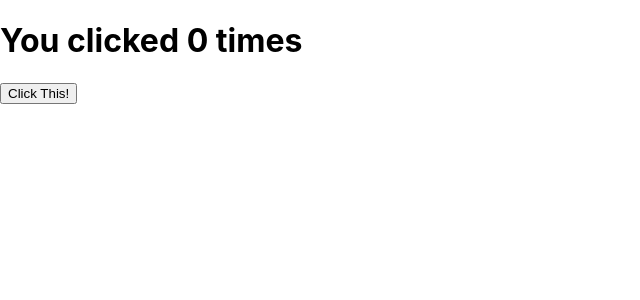
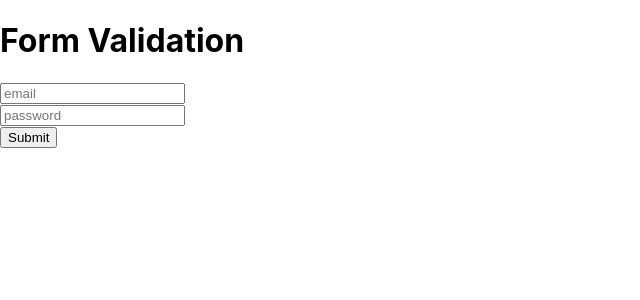
Before and after one commit to nikhitha2000/CUVETTE, a React (Create React App) app in the folder REACT/mayx/: page / in a window 1280 px wide. Shown: the top 300 px of the page, without its empty margins (0-640 px from the left). Built offline with nearby package versions, Linux system fonts and the light colour scheme.

Commit message:
commiting react

```diff
--- a/REACT/mayx/package.json
+++ b/REACT/mayx/package.json
@@ -8,6 +8,7 @@
     "@testing-library/user-event": "^13.5.0",
     "react": "^18.3.1",
     "react-dom": "^18.3.1",
+    "react-hook-form": "^7.53.0",
     "react-router-dom": "^6.25.1",
     "react-scripts": "5.0.1",
     "web-vitals": "^2.1.4"
--- a/REACT/mayx/src/App.js
+++ b/REACT/mayx/src/App.js
@@ -11,6 +11,10 @@ import Lists from './components/W3/Lists'
 import Props from './components/W3/Props'
 import State from './components/W3/State'
 import Yt from './components/W3/Yt'
+import Themme from './components/W3/Themme'
+import ContextProvider from './components/W3/ContextProvider'
+import HigherOrderComponent from './components/W3/HigherOrderComponent'
+import Useform from './components/W3/Useform'
 function App() {
   return (
     <>
@@ -37,9 +41,13 @@ function App() {
       price = "500"
       /> */}
       {/* <State/> */}
-      <Yt/>
+      {/* <Yt/> */}
       {/* <Router/> */}
       {/* <Navbar/> */}
+      {/* <Themme/> */}
+      {/* <HigherOrderComponent/> */}
+      <Useform/>
+      {/* <ContextProvider/> */}
     </>
   )
 }
--- /dev/null
+++ b/REACT/mayx/src/components/W3/Coun.js
@@ -0,0 +1,16 @@
+import React, { useState } from 'react'
+
+const Coun = (OriginalComponent) => {
+    const EnhancedComponent = ()=>{
+        const[count,setcount] = useState(0);
+        const incrementCount = ()=>{
+            setcount(count+1);
+        }
+        return(
+            <OriginalComponent incrementCount = {incrementCount} count={count}/>
+        )
+    }
+  return EnhancedComponent;
+}
+
+export default Coun
--- /dev/null
+++ b/REACT/mayx/src/components/W3/HigherOrderComponent.js
@@ -0,0 +1,11 @@
+import React from 'react'
+import Coun from './Coun'
+function HigherOrderComponent(props) {
+  return (
+    <div>
+        <button onClick={props.incrementCount}>Clicked{props.count}</button>
+    </div>
+  )
+}
+
+export default Coun(HigherOrderComponent);
--- /dev/null
+++ b/REACT/mayx/src/components/W3/Themme.js
@@ -0,0 +1,24 @@
+import React, { useState } from 'react'
+
+function Theme() {
+    const[color,setcolor]= useState("white");
+    const[mode,setmode]= useState("Dark");
+    function clickhandle(){
+        if(color === "white"){
+            setcolor("black")
+            setmode("Light")
+        }else{
+            setcolor("white");
+            setmode("Dark")
+        }
+    }
+  return (
+
+    <div style={{backgroundColor:color,height:'100vh'}}>
+
+        <button onClick={clickhandle}>{mode}</button>
+    </div>
+  )
+}
+
+export default Theme
--- /dev/null
+++ b/REACT/mayx/src/components/W3/Useform.js
@@ -0,0 +1,25 @@
+import React from 'react'
+import {useForm} from 'react-hook-form'
+
+function Useform() {
+    const {register,handleSubmit,formState:{errors},} = useForm();
+    const onSubmit = data => console.log(data);
+  return (
+    <div>
+        <h1>Form Validation</h1>
+        <form onSubmit={handleSubmit(onSubmit)}>
+            <input{...register("email",{
+                required: "Email is required",
+                pattern: /^[a-z0-9._%+-]+@[a-z0-9.-]+\.[a-z]{2,4}$/,
+            })} type= "email" placeholder='email'/>{errors.email&&(<div>{errors.email.message}</div>)}<br/>
+            <input{...register("password",{
+                required:"password is required",
+                minLength:8,
+            })} type='password' placeholder='password'/>{errors.password&&(<div>{errors.password.message}</div>)}<br/>
+            <button type = "submit">Submit</button>
+        </form>
+    </div>
+  )
+}
+
+export default Useform
```
Also changed, not shown: REACT/mayx/src/components/W3/ContextProvider.js (added), 1 other file (tests, documents, lock files or other folders).
